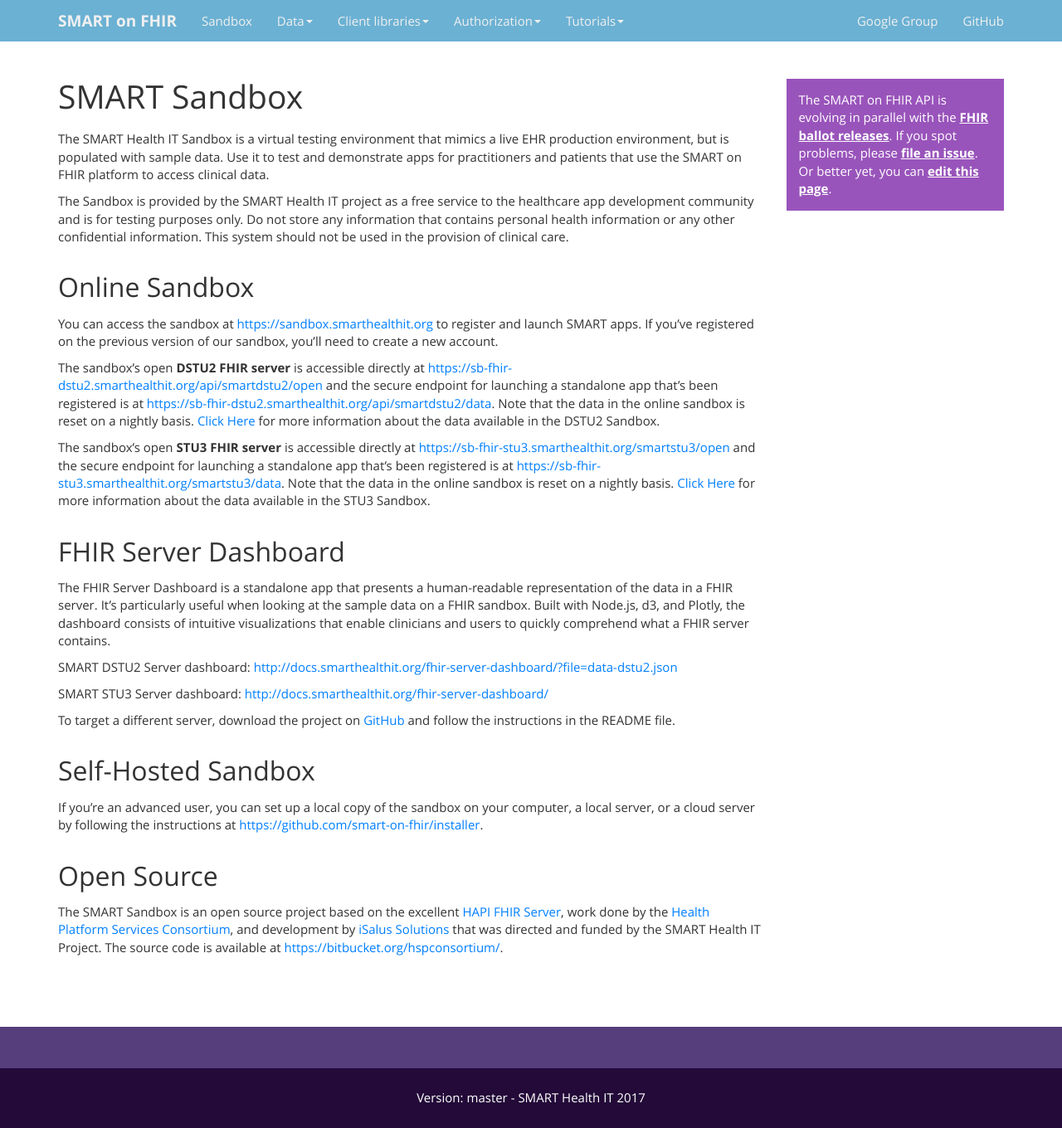
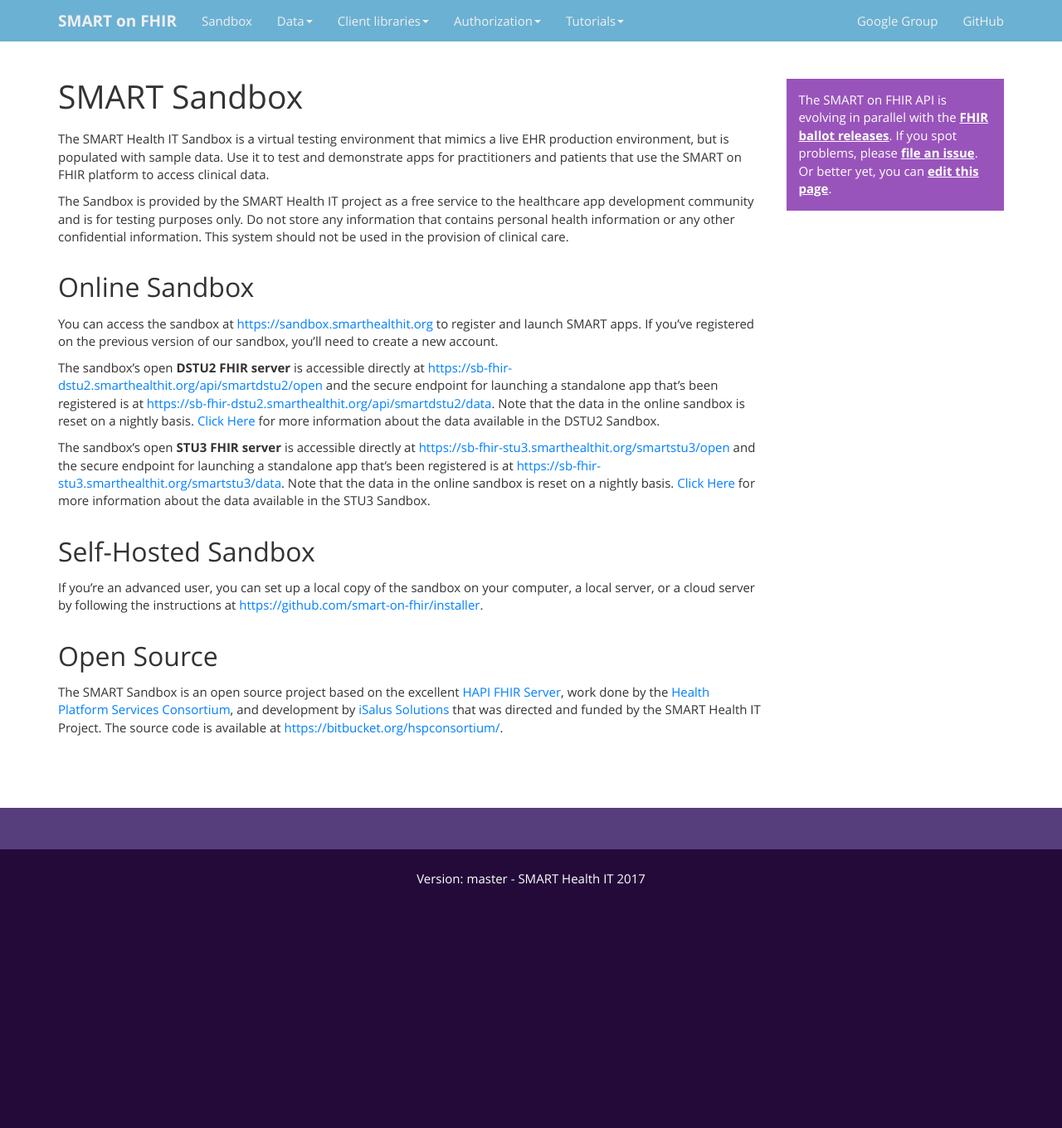
Before and after one commit to smart-on-fhir/smart-on-fhir.github.io, a Jekyll site: the page built from sandbox/index.md, in a window 1280 px wide. Shown: the whole page at 83% size. Built offline with Jekyll 4.4.1, drawn with Linux system fonts in a browser that asks for light colours; after the commit the page ends 1095 px from its top, so only the background shows below that.

Commit message:
Update index.md

```diff
--- a/sandbox/index.md
+++ b/sandbox/index.md
@@ -17,16 +17,6 @@
 
 The sandbox's open **STU3 FHIR server** is accessible directly at [https://sb-fhir-stu3.smarthealthit.org/smartstu3/open](https://sb-fhir-stu3.smarthealthit.org/smartstu3/open) and the secure endpoint for launching a standalone app that's been registered is at [https://sb-fhir-stu3.smarthealthit.org/smartstu3/data](https://sb-fhir-stu3.smarthealthit.org/smartstu3/data). Note that the data in the online sandbox is reset on a nightly basis. [Click Here](http://docs.smarthealthit.org/data/stu3-sandbox-data) for more information about the data available in the STU3 Sandbox.
 
-## FHIR Server Dashboard
-
-The FHIR Server Dashboard is a standalone app that presents a human-readable representation of the data in a FHIR server. It's particularly useful when looking at the sample data on a FHIR sandbox. Built with Node.js, d3, and Plotly, the dashboard consists of intuitive visualizations that enable clinicians and users to quickly comprehend what a FHIR server contains.
-
-SMART DSTU2 Server dashboard: [http://docs.smarthealthit.org/fhir-server-dashboard/?file=data-dstu2.json](http://docs.smarthealthit.org/fhir-server-dashboard/?file=data-dstu2.json)
-
-SMART STU3 Server dashboard: [http://docs.smarthealthit.org/fhir-server-dashboard/](http://docs.smarthealthit.org/fhir-server-dashboard/)
-
-To target a different server, download the project on [GitHub](https://github.com/smart-on-fhir/fhir-server-dashboard) and follow the instructions in the README file.
-
 ## Self-Hosted Sandbox
 
 If you're an advanced user, you can set up a local copy of the sandbox on your computer, a local server, or a cloud server by following the instructions at [https://github.com/smart-on-fhir/installer](https://github.com/smart-on-fhir/installer).
```
